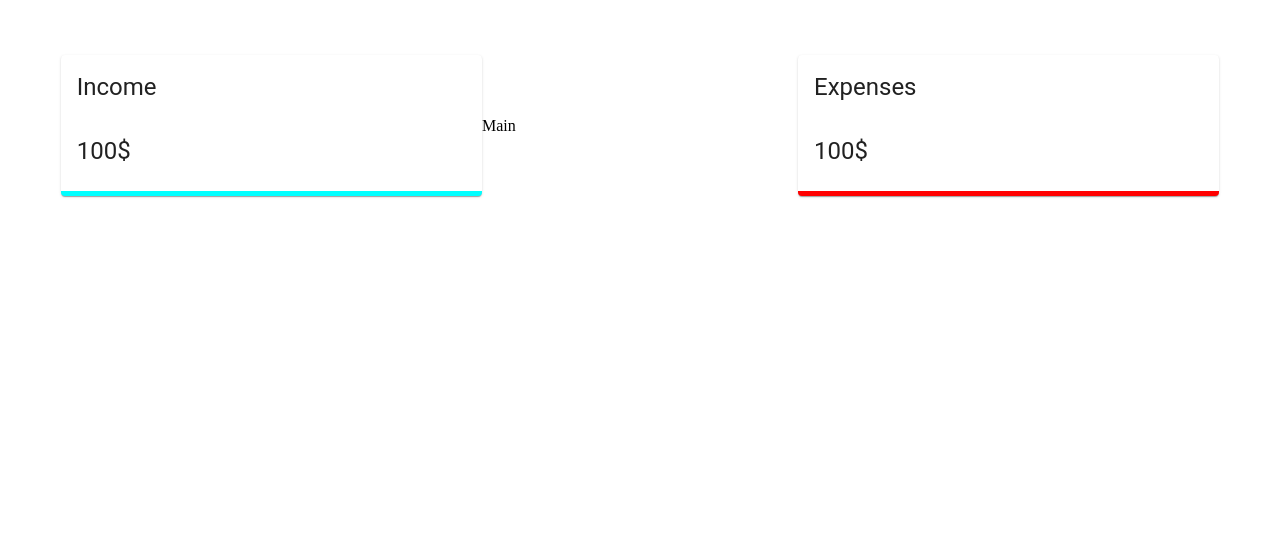
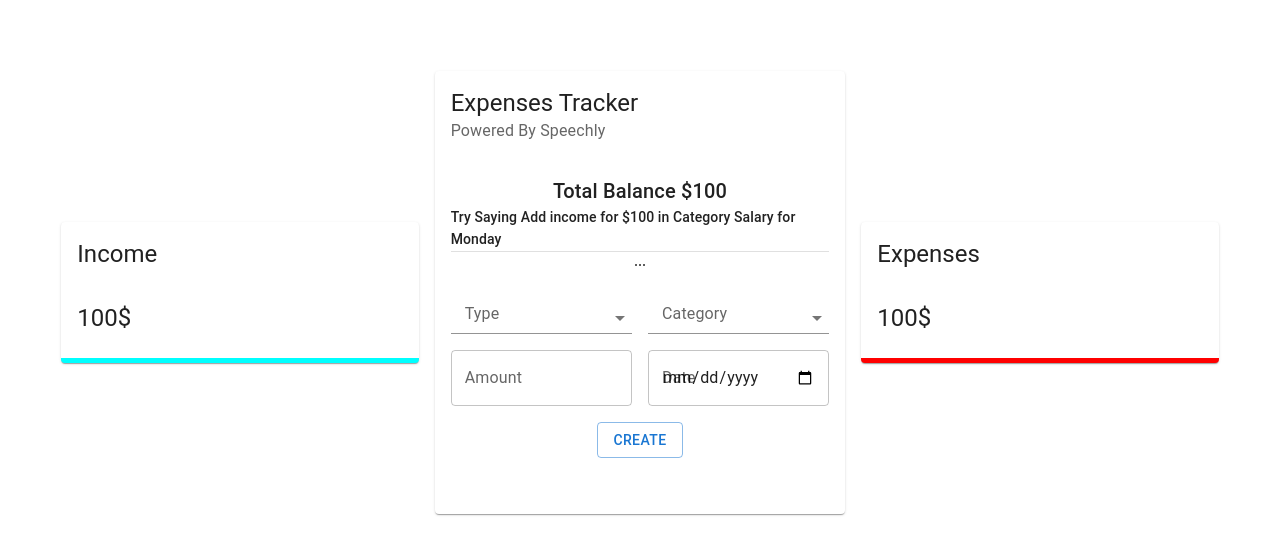
Before and after one commit to FerasHamam/expense_tracker, a React (Create React App) app: page / in a window 1280 px wide. Shown: the part 105-660 px from the top of the page. Built offline with nearby package versions, Linux system fonts and the light colour scheme.

Commit message:
Added Main Component with Form

```diff
--- a/src/App.js
+++ b/src/App.js
@@ -1,7 +1,8 @@
 import { Grid } from "@mui/material";
 import React from "react";
 import Details from "./components/Details/Details";
-import "./styles.css";
+import Main from "./components/Main/Main";
+import "./App.css";
 
 const App = () => {
   return (
@@ -11,15 +12,16 @@
         direction="row"
         alignItems="center"
         justifyContent="center"
-        className="container"
+        spacing={2}
+        mt={20}
       >
-        <Grid item xs={12} sm={4}>
+        <Grid item xs={12} sm={3.5}>
           <Details title="Income" />
         </Grid>
-        <Grid item xs={12} sm={3}>
-          Main
+        <Grid item xs={12} sm={4}>
+          <Main />
         </Grid>
-        <Grid item xs={12} sm={4}>
+        <Grid item xs={12} sm={3.5}>
           <Details title="Expenses" />
         </Grid>
       </Grid>
--- /dev/null
+++ b/src/components/Main/Form/Form.jsx
@@ -0,0 +1,47 @@
+import {
+    Button,
+  FormControl,
+  Grid,
+  InputLabel,
+  MenuItem,
+  Select,
+  TextField,
+} from "@mui/material";
+import React from "react";
+
+const Form = () => {
+  return (
+    <div>
+      <Grid container direction="row" align="center" spacing={2}>
+        <Grid item xs={12}>
+          ...
+        </Grid>
+        <Grid item xs={6}>
+          <FormControl fullWidth>
+            <InputLabel>Type</InputLabel>
+            <Select variant="standard" autoWidth>
+              <MenuItem>Business</MenuItem>
+            </Select>
+          </FormControl>
+        </Grid>
+        <Grid item xs={6}>
+          <FormControl fullWidth>
+            <InputLabel>Category</InputLabel>
+            <Select variant="standard" autoWidth></Select>
+          </FormControl>
+        </Grid>
+        <Grid item xs={6}>
+          <TextField label="Amount" type="number" fullWidth></TextField>
+        </Grid>
+        <Grid item xs={6}>
+          <TextField label="Date" type="date" fullWidth></TextField>
+        </Grid>
+              <Grid item xs={12}>
+                  <Button variant="outlined">CREATE</Button>
+        </Grid>
+      </Grid>
+    </div>
+  );
+};
+
+export default Form;
--- /dev/null
+++ b/src/components/Main/Main.jsx
@@ -0,0 +1,32 @@
+import {
+  Card,
+  CardContent,
+  CardHeader,
+  Divider,
+  Typography,
+} from "@mui/material";
+import React from "react";
+import Form from "./Form/Form";
+
+const Main = () => {
+  return (
+    <div>
+      <Card>
+        <CardHeader title="Expenses Tracker" subheader="Powered By Speechly" />
+        <CardContent>
+          <Typography align="center" variant="h6">
+            Total Balance $100
+          </Typography>
+          <Typography variant="subtitle2">
+            Try Saying Add income for $100 in Category Salary for Monday
+          </Typography>
+          <Divider />
+          <Form />
+        </CardContent>
+        <CardContent></CardContent>
+      </Card>
+    </div>
+  );
+};
+
+export default Main;
--- a/src/styles.css
+++ /dev/null
@@ -1,3 +0,0 @@
-.container {
-  margin: 20vh 0;
-}
```
Also changed, not shown: src/App.css (added).
